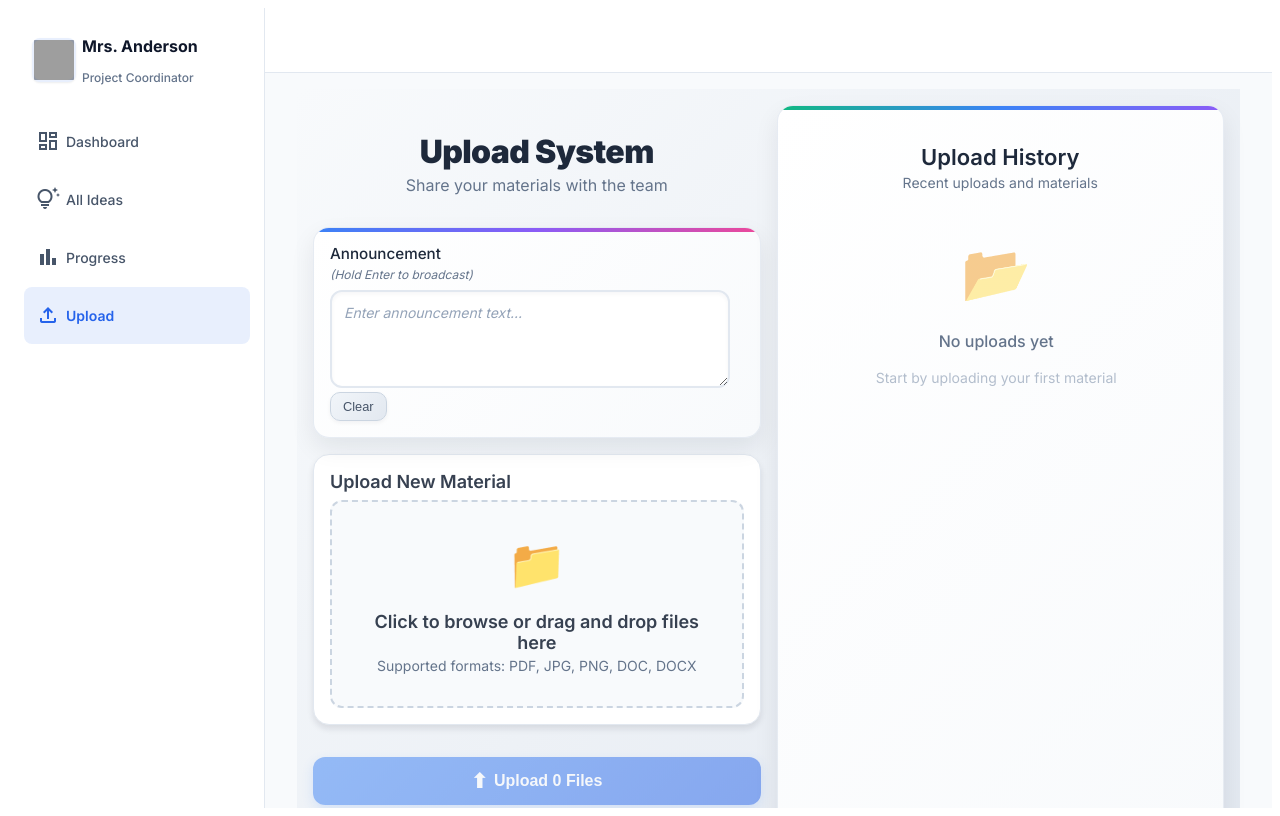
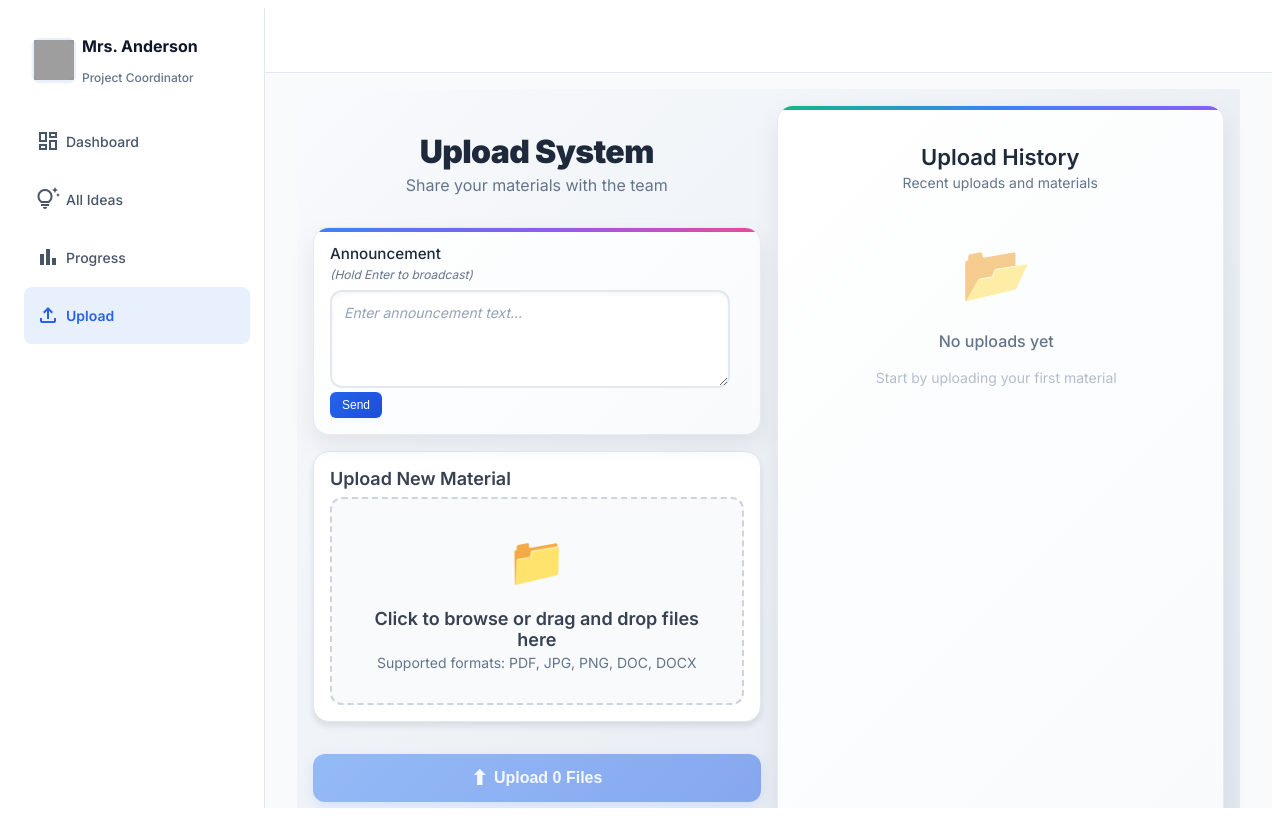
Before and after one commit to Nisha-Saleem/teacher-dashboard-main-P10, a React (Vite) app: page /upload in a window 1280 px wide. Built offline with nearby package versions, Linux system fonts and the light colour scheme; grey boxes are pictures that could not be loaded.

Commit message:
clear button replace with send button

```diff
--- a/components/Upload.jsx
+++ b/components/Upload.jsx
@@ -46,6 +46,17 @@ const Upload = () => {
     setAnnouncement('');
   };
 
+  const handleSendAnnouncement = () => {
+    if (announcement.trim()) {
+      // Simulate sending announcement to students
+      alert(`Announcement sent to students: "${announcement}"`);
+      // Clear announcement after sending
+      setAnnouncement('');
+    } else {
+      alert('Please enter an announcement before sending');
+    }
+  };
+
   const handleDeleteFile = (fileId) => {
     setUploadedFiles(prev => prev.filter(file => file.id !== fileId));
   };
@@ -78,10 +89,10 @@ const Upload = () => {
               className="announcement-input"
             />
             <button
-              onClick={handleClearAnnouncement}
-              className="clear-btn"
+              onClick={handleSendAnnouncement}
+              className="send-btn"
             >
-              Clear
+              Send
             </button>
           </div>
 
--- a/styles/Upload.css
+++ b/styles/Upload.css
@@ -110,13 +110,13 @@
   align-self: flex-end;
   padding: 0.375rem 0.75rem;
   background: linear-gradient(135deg, #f1f5f9 0%, #e2e8f0 100%);
-  color: #475569;
-  border: 1px solid #cbd5e1;
-  border-radius: 0.625rem;
-  font-size: 0.8rem;
+  border: none;
+  border-radius: 0.375rem;
+  font-size: 0.75rem;
   font-weight: 500;
+  color: #ffffff;
   cursor: pointer;
-  transition: all 0.2s ease;
+  transition: all 0.15s ease;
   box-shadow: 0 2px 4px rgba(15, 23, 42, 0.05);
 }
 
@@ -124,7 +124,26 @@
   background: linear-gradient(135deg, #e2e8f0 0%, #cbd5e1 100%);
   color: #1e293b;
   transform: translateY(-1px);
-  box-shadow: 0 4px 8px rgba(15, 23, 42, 0.1);
+}
+
+.send-btn {
+  align-self: flex-end;
+  padding: 0.375rem 0.75rem;
+  background: linear-gradient(135deg, #2563eb 0%, #1d4ed8 100%);
+  border: none;
+  border-radius: 0.375rem;
+  font-size: 0.75rem;
+  font-weight: 500;
+  color: #ffffff;
+  cursor: pointer;
+  transition: all 0.15s ease;
+  box-shadow: 0 2px 4px rgba(37, 99, 235, 0.05);
+}
+
+.send-btn:hover {
+  background: linear-gradient(135deg, #1d4ed8 0%, #1e40af 100%);
+  color: #ffffff;
+  transform: translateY(-1px);
 }
 
 /* Upload Section */
```
